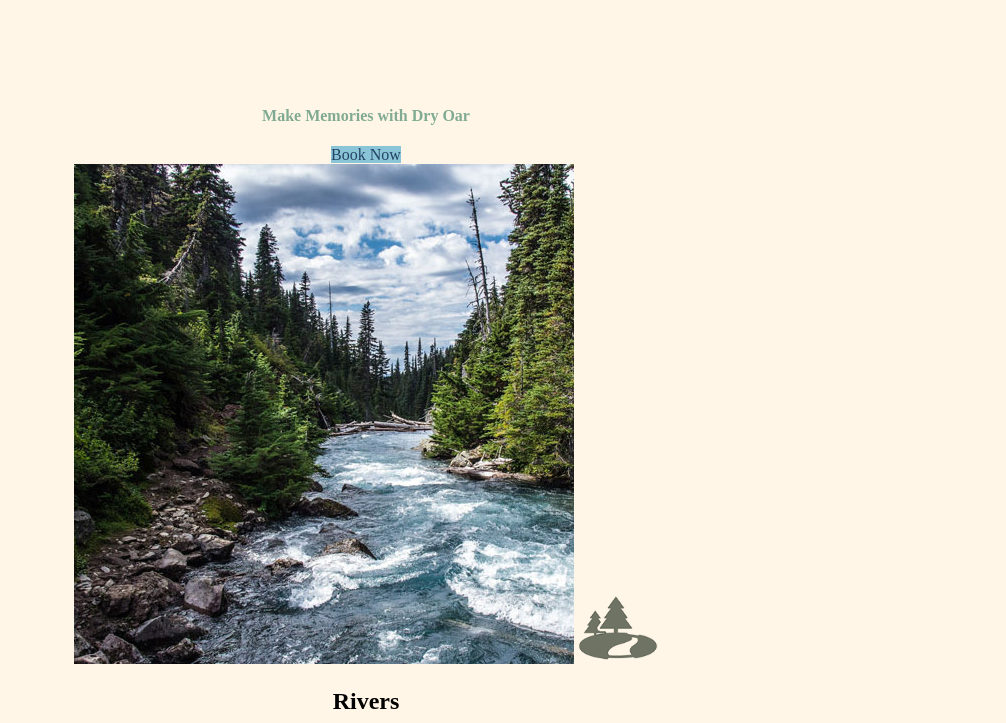
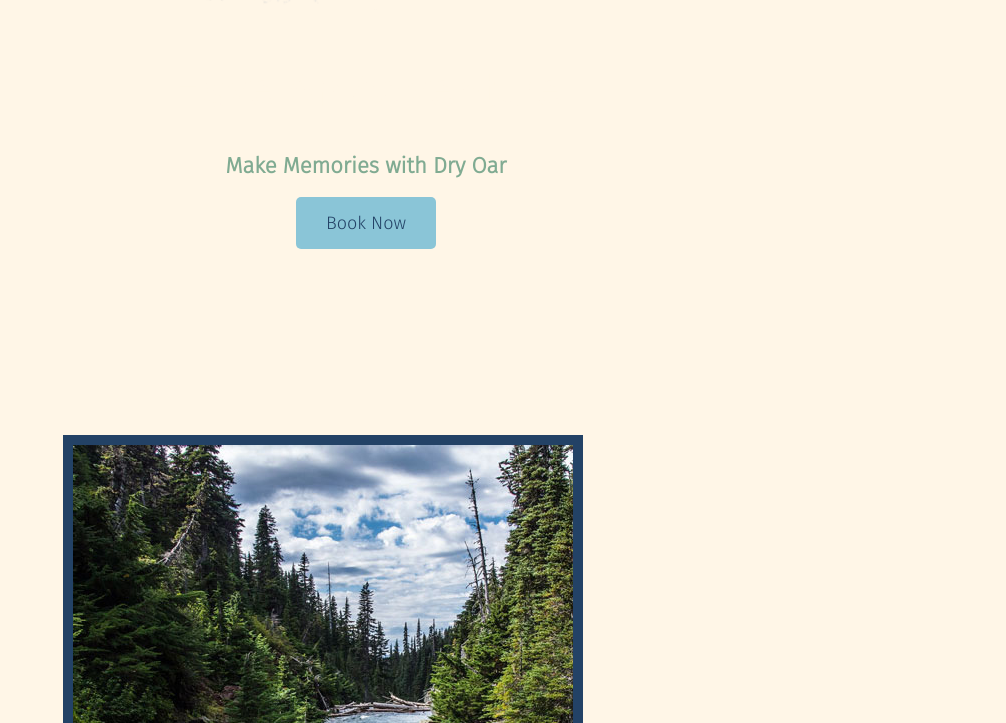
Before and after one commit to jadabower/wdd130, a plain HTML site: page wwr/index.html in a window 1280 px wide. Shown: the part 917-1640 px from the top of the page, without its empty margins (274-1280 px from the left). Drawn offline with Linux system fonts and the light colour scheme.

Commit message:
updated css

```diff
--- a/wwr/styles/style.css
+++ b/wwr/styles/style.css
@@ -1,6 +1,12 @@
+@import url('https://fonts.googleapis.com/css2?family=Fira+Sans:wght@300&family=Raleway&display=swap');
+
 #content {
     max-width: 1600px;
     margin: 0 auto;
+}
+
+#logo_link {
+    padding-top: 5px;
 }
 
 .logo {
@@ -9,6 +15,7 @@
 
 .icon {
     width: 80px;
+    padding-top: 10px
 }
 
 #hero-img {
@@ -16,10 +23,11 @@
 }
 
 nav a {
+    background-color: #8AC5D7;
+    color: #FFF6E7;
     text-align: center;
-    background-color: #234266;
-    color: #80AB92;
     text-decoration: none;
+    padding: 35px;
 }
 
 #hero-msg h1, #hero-msg h4 {
@@ -41,6 +49,14 @@ main section {
 
 body {
     background-color: #FFF6E7;
+    font-family: "Fira Sans", Arial, Helvetica, sans-serif;
+    font-size: 22px;
+    margin: 0;
+    padding: 0;
+}
+
+h2 {
+    margin: 0;
 }
 
 header {
@@ -48,40 +64,63 @@ header {
 }
 
 nav a:hover {
-    background-color: #8AC5D7;
-    color: #FFF6E7;
+    background-color: #234266;
+    color: #80AB92;
 }
 
 .book, .join {
     background-color: #8AC5D7;
     color: #234266;
     text-decoration: none;
+    font-size: 18px;
+    padding: 15px 30px;
+    margin-top: 50px;
+    border-radius: 5px;
 }
 
 .book:hover, .join:hover {
     color: #FFF6E7;
 }
 
+main section img {
+    box-sizing: border-box;
+}
+
 .msg {
     background-color: #8AC5D7;
+    line-height: 1.5em;
+    padding: 35px;
 }
 
 .msg h2 {
     color: #234266;
+    font-family: Raleway, Arial, Helvetica, sans-serif;
 }
 
 .msg p {
     color: #FFF6E7;
+    font-size: 0.8em;
+    padding-bottom: 15px;
+}
+
+.rivers-card, .camping_card, .rapids_card {
+    margin: 200px 0;
+}
+
+.card-img {
+    border: 10px solid #234266;
 }
 
 footer {
     background-color: #8AC5D7;
     color: #FFF6E7;
+    padding: 25px 50px;
+    margin-top: 200px;
 }
 
 footer a {
- color: #234266;
- text-decoration: none;
+    color: #234266;
+    text-decoration: none;
 }
 
 footer a:hover {
@@ -93,8 +132,15 @@ footer p {
     font-size: 1.2em;
 }
 
+footer .social img {
+    padding-top: 15px;
+}
+
 .home-title {
     color: #FFF6E7;
+    font-family: Raleway, Arial, Helvetica, sans-serif;
+    font-size: 2em;
+    margin-top: 10px;
 }
 
 h4 {
```
